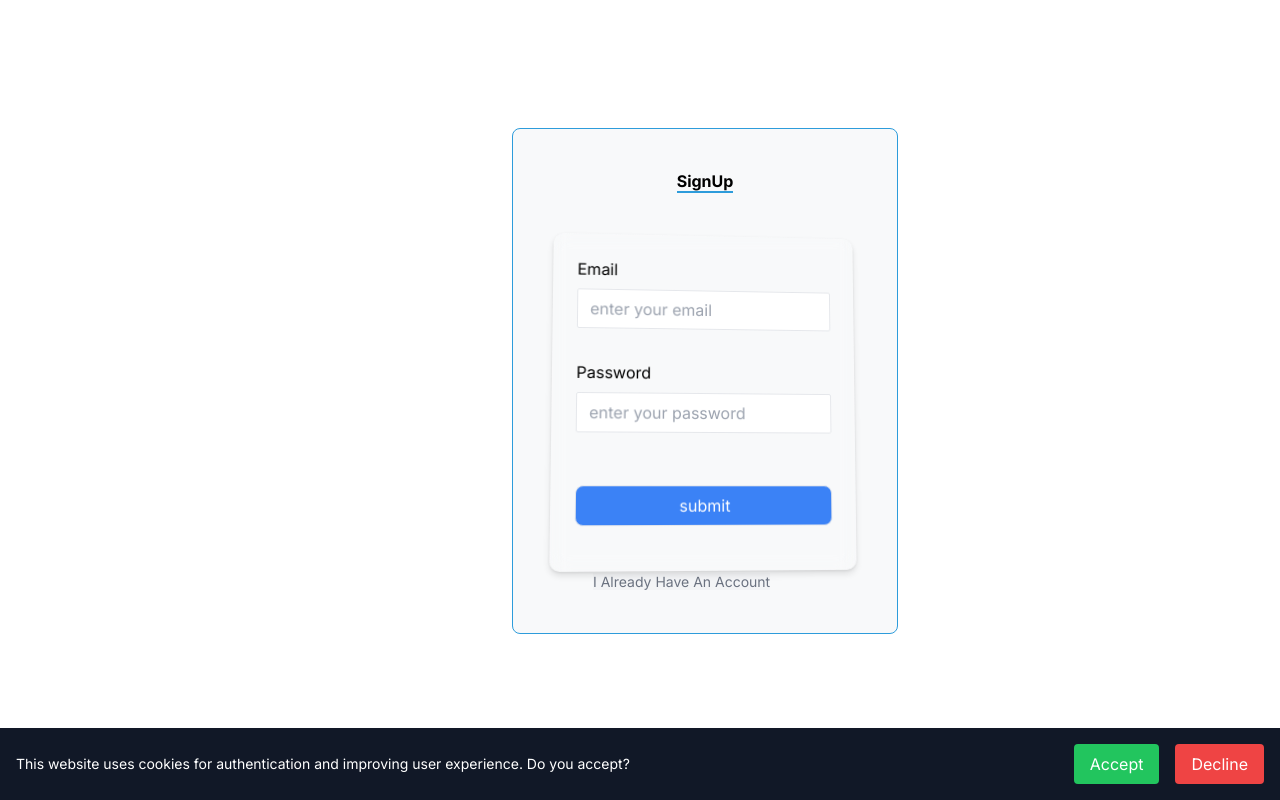
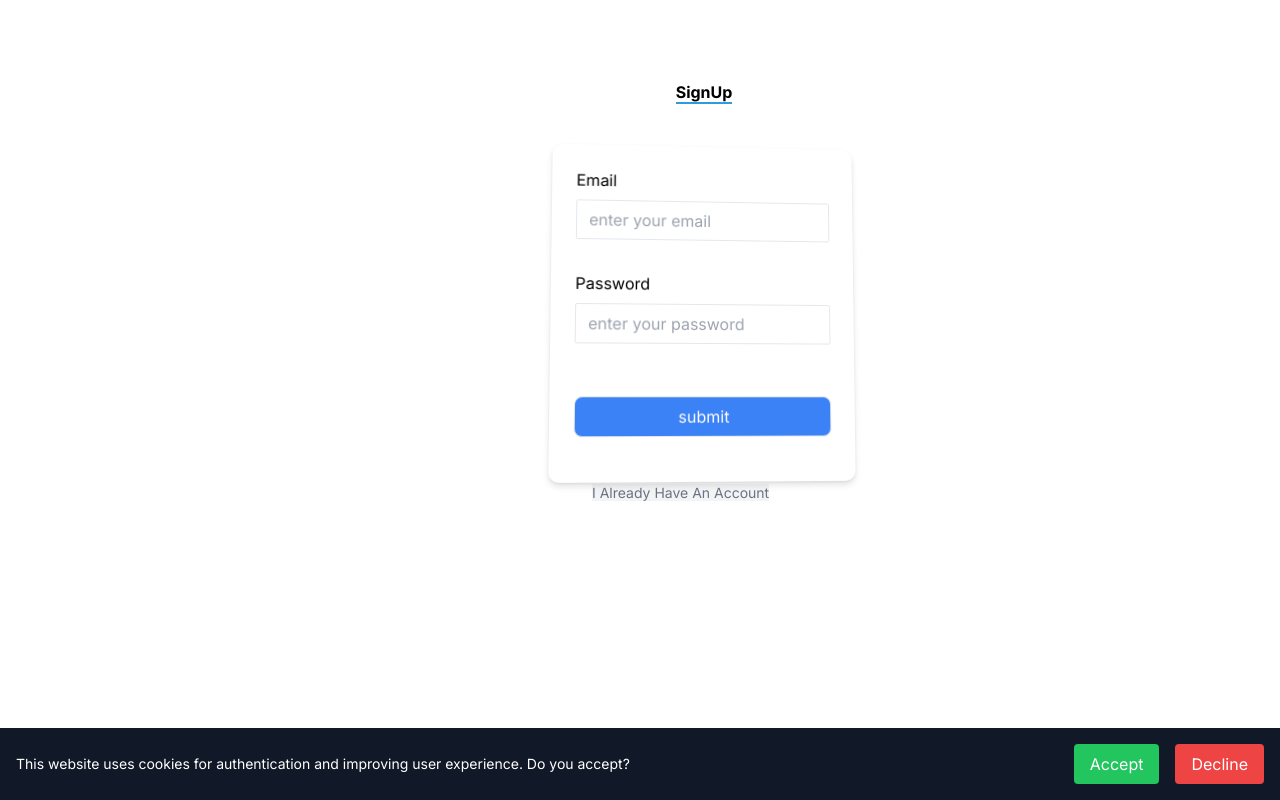
Before and after one commit to Oluwatobi97/investment-app, a React (Vite) app: page /#/Sign-up in a window 1280 px wide. Built offline with nearby package versions, Linux system fonts and the light colour scheme.

Commit message:
auth-style-layout-change

```diff
--- a/src/layouts/formsLayouts/AuthLayout.jsx
+++ b/src/layouts/formsLayouts/AuthLayout.jsx
@@ -19,7 +19,7 @@ const NavigateOptions = ({ title, className }) => {
 export const AuthLayout = ({ children, title }) => {
   return (
     <div className="!bg-blue-500">
-      <div className="absolute left-[7%] top-[20%] md:left-[30%] md:top-32 lg:left-[40%]  mx-auto p-10 border border-accent bg-background rounded-lg">
+      <div className="absolute left-[7%] top-[10%] md:left-[30%] md:top-10 lg:left-[40%]  mx-auto p-10  rounded-lg">
         <h1 className="w-full text-center pb-10 font-bold text-primaryColor">
           <span className="border-b-2 border-accent">{title}</span>
         </h1>
--- a/src/lib/data/makeRequest.js
+++ b/src/lib/data/makeRequest.js
@@ -1,4 +1,4 @@
-const BASE_URL="https://backend-servcie-fa1w.onrender.com/api/v1/";
+const BASE_URL="http://localhost:5051/api/v1/";
 
 // DESIGN PATTERN SOLVING A DESIGN PROBLEM
 
--- a/src/views/auth/Signup.jsx
+++ b/src/views/auth/Signup.jsx
@@ -19,7 +19,7 @@ const useSignUpMutation = () => {
       return await ApiRequest.POST('auth-system/create-account', data)
     },
     onSuccess: async data => {
-      console.log(data)
+      console.log(data, 'data')
       if (data.status === 201) {
         authenticate(data.token)
       }
@@ -28,7 +28,7 @@ const useSignUpMutation = () => {
       }
     },
     onError: async error => {
-      console.log(error)
+      console.log(error, 'error')
       setToast({
         message: error.message || 'An error occurred',
         status: 'error'
```
